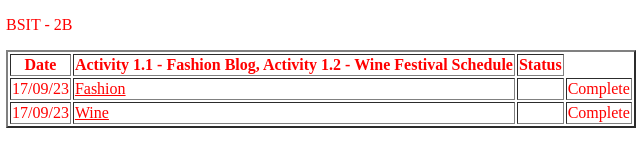
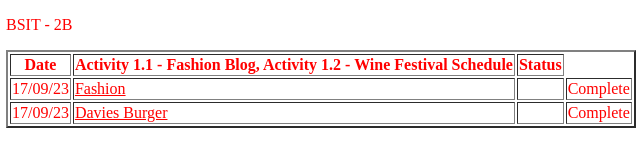
Before and after one commit to ilabonete/ilabonete.github.io, a plain HTML site: page index.html in a window 1280 px wide. Shown: the full height of the page, 2-642 px from the left. Drawn offline with Linux system fonts and the light colour scheme.

Commit message:
Update index.html

```diff
--- a/index.html
+++ b/index.html
@@ -21,7 +21,7 @@
 		</tr>
 		<tr>
 			<td>17/09/23</td>
-			<td><a href="https://ilabonete.github.io/Activity/Act 1.2_Wine Festival.html">Wine </a><td>
+			<td><a href="https://ilabonete.github.io/Activity/Act 2.1_Davies Burger.html">Davies Burger </a><td>
 			<td>Complete</td>
 		</tr>
 	</table>
```
